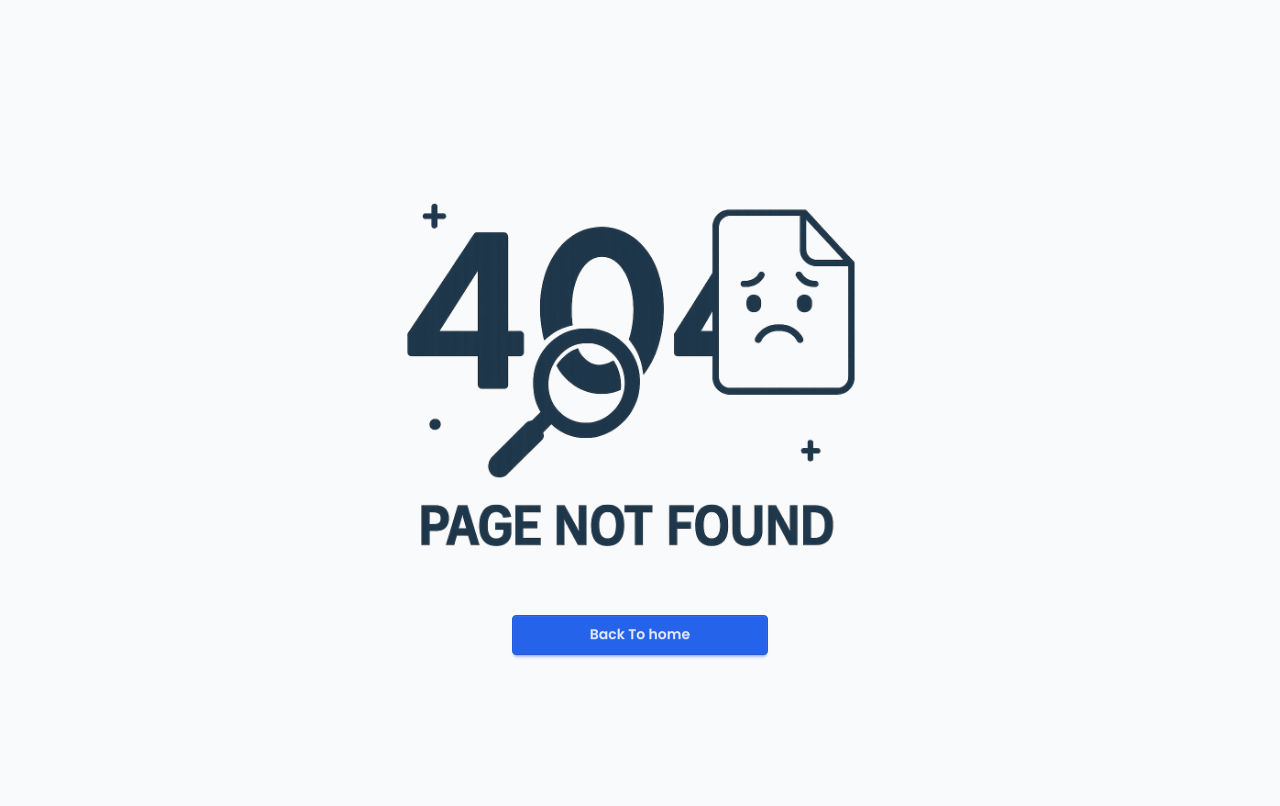
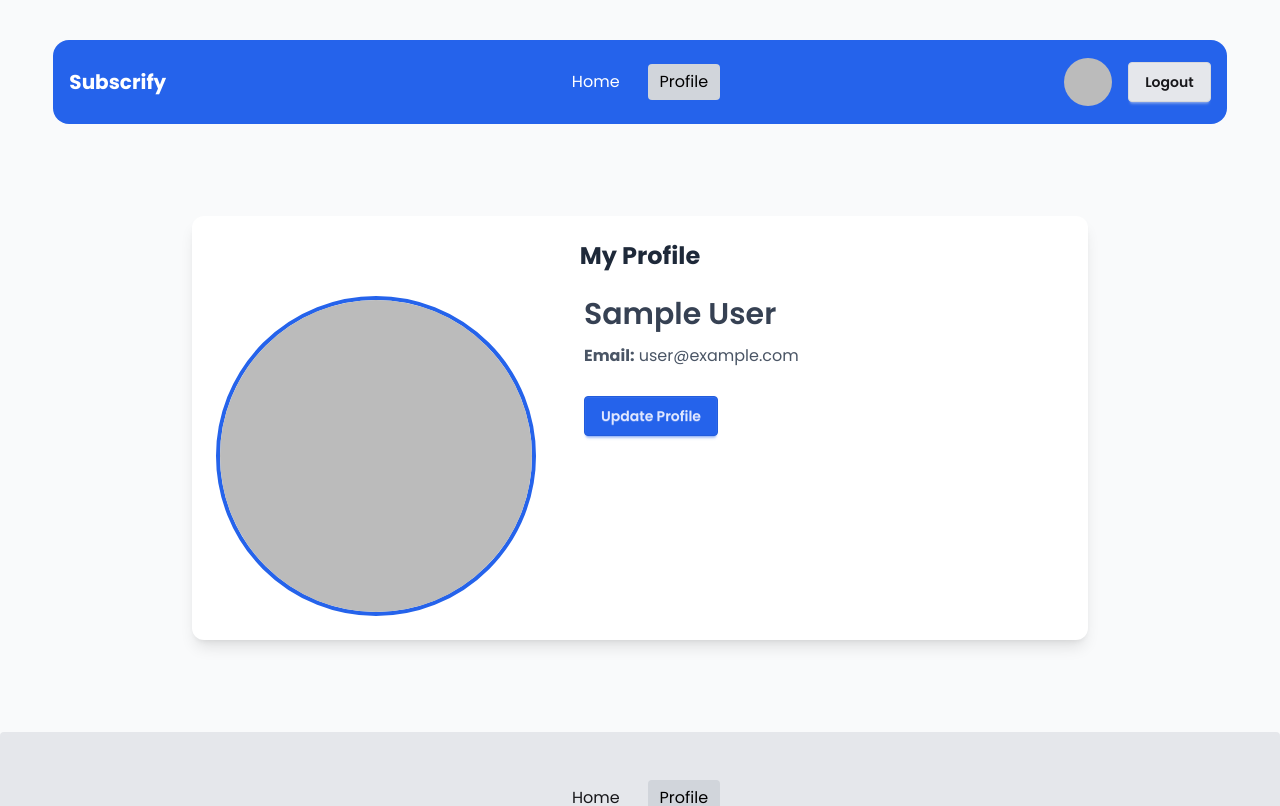
Before and after one commit to ShahriarTWS/Subscrify, a React (Vite) app: page /auth/profile in a window 1280 px wide. Shown: the top 806 px of the page. Built offline with nearby package versions, Linux system fonts and the light colour scheme; no server answers; sample sign-in values are in the browser's storage.

Commit message:
added profile page

```diff
--- a/src/Layouts/AuthLayout.jsx
+++ b/src/Layouts/AuthLayout.jsx
@@ -2,6 +2,7 @@ import React from 'react';
 import Navbar from '../components/Header/Navbar';
 import { Outlet } from 'react-router';
 import Header from '../components/Header/Header';
+import Footer from '../components/Footer/Footer';
 
 const AuthLayout = () => {
     return (
@@ -11,6 +12,10 @@ const AuthLayout = () => {
             <main className='w-11/12 mx-auto'>
                 <Outlet></Outlet>
             </main>
+
+            <footer className=''>
+                <Footer></Footer>
+            </footer>
         </div>
     );
 };
--- a/src/components/Header/Navbar.jsx
+++ b/src/components/Header/Navbar.jsx
@@ -1,6 +1,7 @@
 import React, { use } from 'react';
 import { Link, Links, NavLink } from 'react-router';
 import { AuthContext } from '../../provider/AuthProvider';
+import tempProfileImage from '../../assets/user.png'
 
 export const links = <>
     <li className='text-base'><NavLink to={'/'}>Home</NavLink></li>
@@ -50,11 +51,21 @@ const Navbar = () => {
                     </ul>
                 </div>
                 <div className="navbar-end flex gap-4">
-                    <div className="avatar">
-                        <div className="w-12 rounded-full">
-                            <img src="https://img.daisyui.com/images/profile/demo/yellingcat@192.webp" />
+                    <div className="relative group">
+                        <div className="avatar cursor-pointer">
+                            <div className="w-12 rounded-full">
+                               {
+                                user ? <img src={user.photoURL} alt="" />
+                                : <img src={tempProfileImage} alt="" />
+                               }
+                            </div>
+                        </div>
+                        <div className="absolute left-1/2 -translate-x-1/2 top-full mt-6 bg-primary text-white text-sm px-3 py-1 rounded shadow transition-opacity opacity-0 group-hover:opacity-100 whitespace-nowrap z-50">
+                            {user ? user.displayName : ''}
                         </div>
                     </div>
+
+
                     {
                         user ? <button onClick={handleLogout} className='btn' >Logout</button>
                             : <Link to={'/auth/login'} className='btn' >Login</Link>
--- a/src/pages/ErrorPage.jsx
+++ b/src/pages/ErrorPage.jsx
@@ -5,6 +5,7 @@ import { Link } from 'react-router';
 const ErrorPage = () => {
     return (
         <div className='h-screen bg-base-100'>
+            <title>Subscrify || Error</title>
             <div className='w-11/12 mx-auto flex flex-col justify-center items-center h-full'>
                 <img className='md:w-1/2 lg:w-3/5' src={errorImage} alt="" />
                 <Link to={'/'} className='btn btn-wide btn-primary'>Back To home</Link>
--- a/src/pages/Login.jsx
+++ b/src/pages/Login.jsx
@@ -1,9 +1,11 @@
 import React, { use, useState } from 'react';
 import { Link, useLocation, useNavigate } from 'react-router';
 import { AuthContext } from '../provider/AuthProvider';
+import { GoogleAuthProvider } from 'firebase/auth';
 
+const provider = new GoogleAuthProvider();
 const Login = () => {
-    const { signIn } = use(AuthContext);
+    const { signIn, loginWithGoogle } = use(AuthContext);
     const location = useLocation();
     const navigate = useNavigate();
     const [error, setError] = useState();
@@ -26,6 +28,21 @@ const Login = () => {
                 setError(errorCode);
             })
     };
+
+    const handleGoogleLogin = () => {
+        loginWithGoogle(provider)
+            .then(result => {
+                const user = result.user;
+                console.log(user);
+                navigate(`${location.state ? location.state : '/'}`)
+            })
+            .catch(error => {
+                const errorCode = error.code;
+                const errorMessage = error.message;
+                // alert(errorMessage, errorCode);
+                setError(errorCode);
+            })
+    }
 
     return (
         <div className='flex justify-center min-h-[80vh] items-center'>
@@ -68,7 +85,7 @@ const Login = () => {
                 </form>
                 {/* Google */}
                 <div className=' px-6'>
-                    <button className="btn bg-white text-black border-[#e5e5e5] w-full">
+                    <button onClick={handleGoogleLogin} className="btn bg-white text-black border-[#e5e5e5] w-full">
                         <svg aria-label="Google logo" width="16" height="16" xmlns="http://www.w3.org/2000/svg" viewBox="0 0 512 512"><g><path d="m0 0H512V512H0" fill="#fff"></path><path fill="#34a853" d="M153 292c30 82 118 95 171 60h62v48A192 192 0 0190 341"></path><path fill="#4285f4" d="m386 400a140 175 0 0053-179H260v74h102q-7 37-38 57"></path><path fill="#fbbc02" d="m90 341a208 200 0 010-171l63 49q-12 37 0 73"></path><path fill="#ea4335" d="m153 219c22-69 116-109 179-50l55-54c-78-75-230-72-297 55"></path></g></svg>
                         Login with Google
                     </button>
--- /dev/null
+++ b/src/pages/Profile.jsx
@@ -0,0 +1,165 @@
+// import React, { useContext } from 'react';
+// import { AuthContext } from '../provider/AuthProvider';
+// import Footer from '../components/Footer/Footer';
+
+// const Profile = () => {
+//     const { user } = useContext(AuthContext);
+
+//     // Show a loading or fallback UI while user is not available
+//     if (!user) {
+//         return (
+//             <div className="min-h-[70vh] flex items-center justify-center">
+//                 <p className="text-xl text-gray-600">Loading profile...</p>
+//             </div>
+//         );
+//     }
+
+//     return (
+//         <div>
+//             <div className="bg-gray-50 my-6 flex items-center justify-center min-h-[70vh]">
+//                 <div className="bg-white rounded-xl shadow-lg p-6 w-full max-w-4xl">
+//                     <h2 className="text-2xl font-bold text-gray-800 mb-6 text-center">My Profile</h2>
+//                     <div className="flex flex-col md:flex-row items-center md:items-start gap-12">
+//                         {/* Profile Picture */}
+//                         <div className="flex-shrink-0">
+//                             <img
+//                                 src={user.photoURL}
+//                                 alt="Profile"
+//                                 className="w-80 rounded-full object-cover border-4 border-primary"
+//                             />
+//                         </div>
+
+//                         {/* User Info */}
+//                         <div className="flex-1 space-y-3 text-center md:text-left">
+//                             <h3 className="text-3xl font-semibold text-gray-700">
+//                                 {user.displayName}
+//                             </h3>
+//                             <p className="text-gray-600">
+//                                 <strong>Email:</strong> {user.email}
+//                             </p>
+//                             {user.phoneNumber && (
+//                                 <p className="text-gray-600">
+//                                     <strong>Phone:</strong> {user.phoneNumber}
+//                                 </p>
+//                             )}
+//                             <button className="btn btn-primary mt-4">
+//                                 Update Profile
+//                             </button>
+//                         </div>
+//                     </div>
+//                 </div>
+//             </div>
+//             <Footer />
+//         </div>
+//     );
+// };
+
+// export default Profile;
+
+
+
+import React, { useContext, useState } from 'react';
+import { AuthContext } from '../provider/AuthProvider';
+import Footer from '../components/Footer/Footer';
+import Loading from './Loading';
+
+const Profile = () => {
+    const { user, updateUser, setUser } = useContext(AuthContext);
+    const [editMode, setEditMode] = useState(false);
+    const [name, setName] = useState(user?.displayName || '');
+    const [photoURL, setPhotoURL] = useState(user?.photoURL || '');
+    const [loading, setLoading] = useState(false);
+    const [message, setMessage] = useState('');
+
+    if (!user) {
+        return (
+            <Loading></Loading>
+        );
+    }
+
+    const handleUpdate = async (e) => {
+        e.preventDefault();
+        setLoading(true);
+        setMessage('');
+        try {
+            await updateUser({ displayName: name, photoURL });
+            setUser({ ...user, displayName: name, photoURL });
+            setMessage('Profile updated successfully!');
+            setEditMode(false);
+        } catch (error) {
+            console.error(error);
+            setMessage('Failed to update profile.');
+        } finally {
+            setLoading(false);
+        }
+    };
+
+    return (
+        <div>
+            <div className="bg-gray-50 my-6 flex items-center justify-center min-h-[70vh]">
+                <div className="bg-white rounded-xl shadow-lg p-6 w-full max-w-4xl">
+                    <h2 className="text-2xl font-bold text-gray-800 mb-6 text-center">My Profile</h2>
+                    <div className="flex flex-col md:flex-row items-center md:items-start gap-12">
+                        <div className="flex-shrink-0">
+                            <img
+                                src={user.photoURL}
+                                alt="Profile"
+                                className="w-80 rounded-full object-cover border-4 border-primary"
+                            />
+                        </div>
+                        <div className="flex-1 space-y-3 text-center md:text-left">
+                            <h3 className="text-3xl font-semibold text-gray-700">
+                                {user.displayName}
+                            </h3>
+                            <p className="text-gray-600">
+                                <strong>Email:</strong> {user.email}
+                            </p>
+                            {user.phoneNumber && (
+                                <p className="text-gray-600">
+                                    <strong>Phone:</strong> {user.phoneNumber}
+                                </p>
+                            )}
+                            <button
+                                className="btn btn-primary mt-4"
+                                onClick={() => setEditMode(!editMode)}
+                            >
+                                {editMode ? 'Cancel' : 'Update Profile'}
+                            </button>
+
+                            {editMode && (
+                                <form onSubmit={handleUpdate} className="mt-6 space-y-4">
+                                    <div>
+                                        <input
+                                            type="text"
+                                            value={name}
+                                            onChange={(e) => setName(e.target.value)}
+                                            placeholder="Enter Name"
+                                            className="input input-bordered w-full"
+                                            required
+                                        />
+                                    </div>
+                                    <div>
+                                        <input
+                                            type="text"
+                                            value={photoURL}
+                                            onChange={(e) => setPhotoURL(e.target.value)}
+                                            placeholder="Enter Photo URL"
+                                            className="input input-bordered w-full"
+                                            required
+                                        />
+                                    </div>
+                                    <button type="submit" className="btn btn-success" disabled={loading}>
+                                        {loading ? 'Updating...' : 'Save Changes'}
+                                    </button>
+                                    {message && <p className="text-sm mt-2">{message}</p>}
+                                </form>
+                            )}
+                        </div>
+                    </div>
+                </div>
+            </div>
+        </div>
+    );
+};
+
+export default Profile;
--- a/src/pages/Register.jsx
+++ b/src/pages/Register.jsx
@@ -5,7 +5,7 @@ import { AuthContext } from '../provider/AuthProvider';
 const Register = () => {
 
 
-    const { createUser, setUser } = use(AuthContext);
+    const { createUser, setUser, updateUser } = use(AuthContext);
     const navigate = useNavigate();
 
     const handleRegister = e => {
@@ -22,13 +22,13 @@ const Register = () => {
                 setUser(user);
                 navigate('/');
 
-                // updateUser({ displayName: name, photoURL: photoURL }).then(() => {
-                //     setUser({ ...user, displayName: name, photoURL: photoURL });
-                //     navigate('/');
-                // }).catch((error) => {
-                //     console.log(error);
-                //     setUser(user)
-                // });
+                updateUser({ displayName: name, photoURL: photoURL }).then(() => {
+                    setUser({ ...user, displayName: name, photoURL: photoURL });
+                    navigate('/');
+                }).catch((error) => {
+                    console.log(error);
+                    setUser(user)
+                });
             })
             .catch(error => {
                 const errorCode = error.code;
--- a/src/pages/SubscriptionDetailsCard.jsx
+++ b/src/pages/SubscriptionDetailsCard.jsx
@@ -4,24 +4,22 @@ import { AuthContext } from "../provider/AuthProvider";
 const SubscriptionDetailsCard = ({ item }) => {
     const [review, setReview] = useState("");
     const [rating, setRating] = useState(0);
-    const [reviewerName, setReviewerName] = useState(""); // New state for reviewer name
     const [reviews, setReviews] = useState(item.reviews || []);
-    const {user}=use(AuthContext);
+    const { user } = use(AuthContext);
     console.log(user);
 
     const handleReviewSubmit = () => {
-        if (!review || rating === 0 || !reviewerName) {
-            alert("Please enter a name, a review, and select a rating.");
+        if (!review || rating === 0 || !user?.displayName) {
+            alert("Please write a review, select a rating, and ensure you're logged in.");
             return;
         }
 
-        // Adding the new review to the reviews list
         const newReview = {
             id: reviews.length + 1,
-            name: {reviewerName},
+            name: user.displayName,
             rating,
             comment: review,
-            date: new Date().toISOString().split('T')[0], // Current date
+            date: new Date().toISOString().split('T')[0],
         };
 
         setReviews([newReview, ...reviews]);
@@ -29,8 +27,8 @@ const SubscriptionDetailsCard = ({ item }) => {
         // Reset fields
         setReview("");
         setRating(0);
-        setReviewerName("");  // Reset reviewer name field
     };
+
 
     if (!item) {
         return <p className="text-center text-red-500 text-lg">No subscription data found.</p>;
@@ -82,14 +80,6 @@ const SubscriptionDetailsCard = ({ item }) => {
                 <div className="pt-6 border-t mt-6">
                     <h3 className="text-xl font-semibold mb-2">Leave a Review</h3>
 
-                    {/* Reviewer Name */}
-                    <input
-                        type="text"
-                        className="input input-bordered w-full mb-4"
-                        placeholder="Your Name"
-                        value={reviewerName}
-                        onChange={(e) => setReviewerName(e.target.value)}
-                    />
 
                     <textarea
                         className="textarea textarea-bordered w-full mb-4"
--- a/src/provider/AuthProvider.jsx
+++ b/src/provider/AuthProvider.jsx
@@ -1,5 +1,5 @@
 import React, { createContext, useEffect, useState } from 'react';
-import { createUserWithEmailAndPassword, getAuth, onAuthStateChanged, signInWithEmailAndPassword, signOut } from "firebase/auth";
+import { createUserWithEmailAndPassword, getAuth, onAuthStateChanged, signInWithEmailAndPassword, signInWithPopup, signOut, updateProfile } from "firebase/auth";
 import { app } from '../firebase/firebase.config';
 
 export const AuthContext = createContext();
@@ -22,6 +22,11 @@ const AuthProvider = ({ children }) => {
         return signInWithEmailAndPassword(auth, email, password)
     }
 
+    const loginWithGoogle = (provider) => {
+        setLoading(true);
+        return signInWithPopup(auth, provider)
+    }
+
     useEffect(() => {
         const unsubscribe = onAuthStateChanged(auth, (currentUser) => {
             setUser(currentUser);
@@ -31,6 +36,10 @@ const AuthProvider = ({ children }) => {
             unsubscribe();
         }
     }, [])
+
+    const updateUser = (updateData) => {
+        return updateProfile(auth.currentUser, updateData);
+    }
 
     const logOut = () => {
         return signOut(auth);
@@ -43,7 +52,9 @@ const AuthProvider = ({ children }) => {
         logOut,
         signIn,
         loading,
-        setLoading
+        setLoading,
+        updateUser,
+        loginWithGoogle
     }
     return <AuthContext value={authData}>
         {children}
--- a/src/routes/Router.jsx
+++ b/src/routes/Router.jsx
@@ -8,6 +8,7 @@ import SubscriptionDetails from "../pages/SubscriptionDetails";
 import PrivateRoute from "../provider/PrivateRoute";
 import ErrorPage from "../pages/ErrorPage";
 import Loading from "../pages/Loading";
+import Profile from "../pages/Profile";
 
 export const router = createBrowserRouter([
     {
@@ -35,6 +36,10 @@ export const router = createBrowserRouter([
                 path: '/auth/register',
                 element: <Register></Register>,
             },
+            {
+                path: '/auth/profile',
+                element: <Profile></Profile>,
+            },
         ]
     },
     {
```
Also changed, not shown: src/assets/user.png (added).
